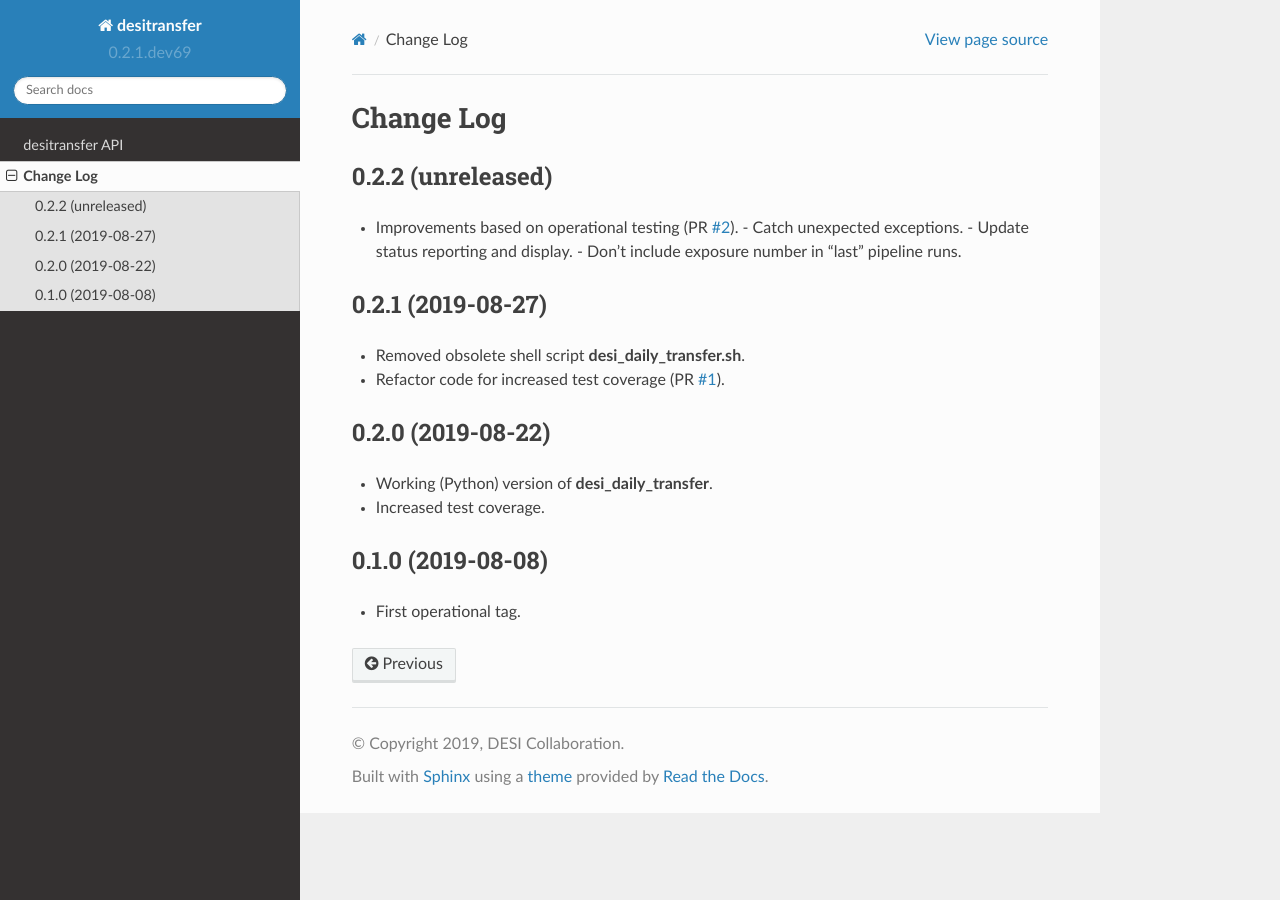
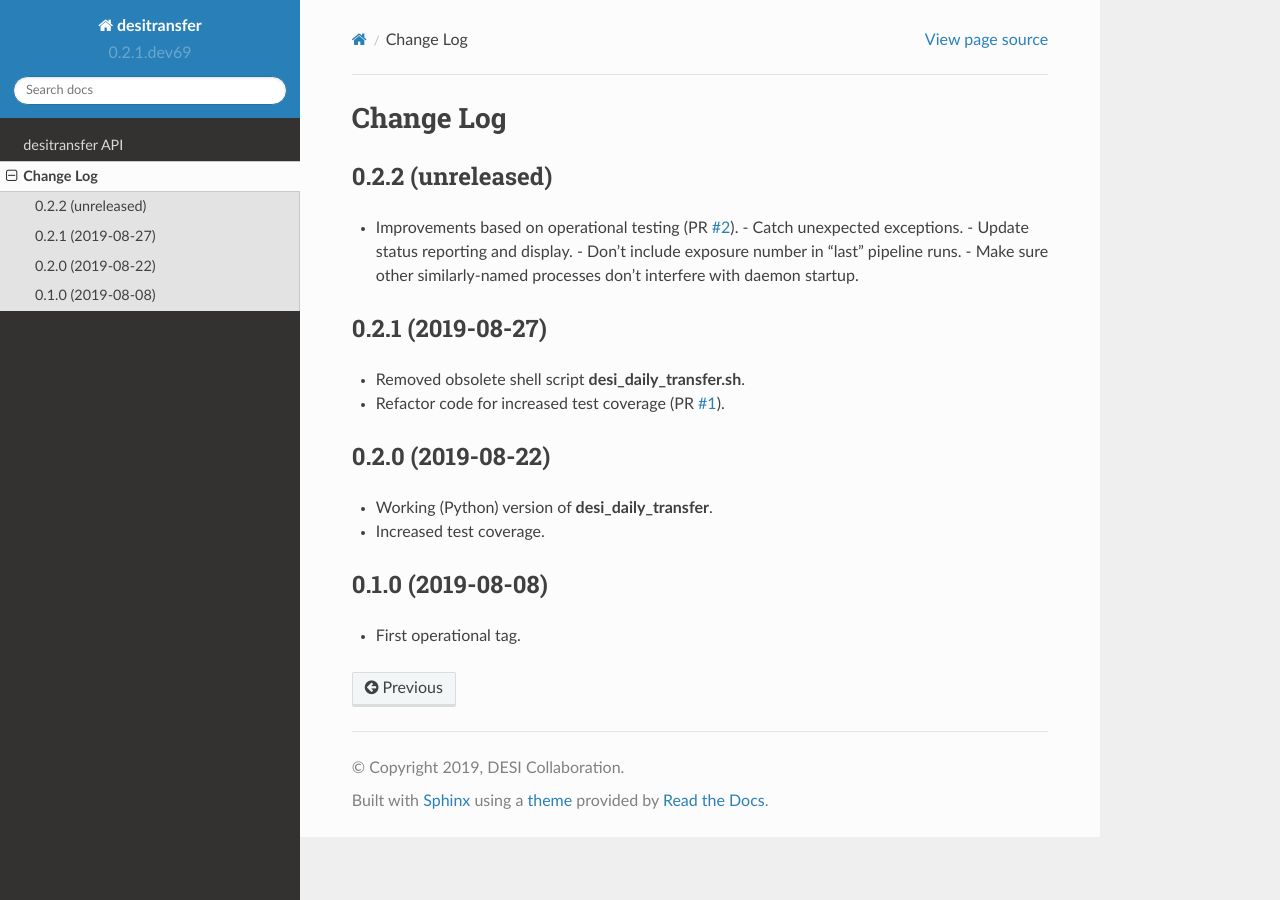
Before and after one commit to desihub/desitransfer, a Sphinx documentation site: the page built from doc/changes.rst, in a window 1280 px wide. Built offline with Sphinx 7.4.7 and the Read the Docs theme 2.0.0, drawn with Linux system fonts in a browser that asks for light colours.

Commit message:
update changes.rst

```diff
--- a/doc/changes.rst
+++ b/doc/changes.rst
@@ -9,6 +9,7 @@ Change Log
   - Catch unexpected exceptions.
   - Update status reporting and display.
   - Don't include exposure number in "last" pipeline runs.
+  - Make sure other similarly-named processes don't interfere with daemon startup.
 
 .. _`#2`: https://github.com/desihub/desitransfer/pull/2
 
```
